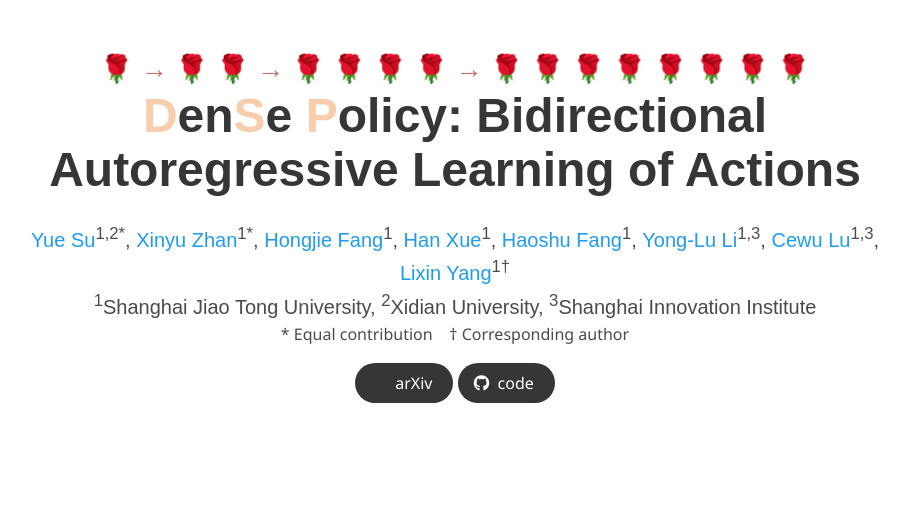
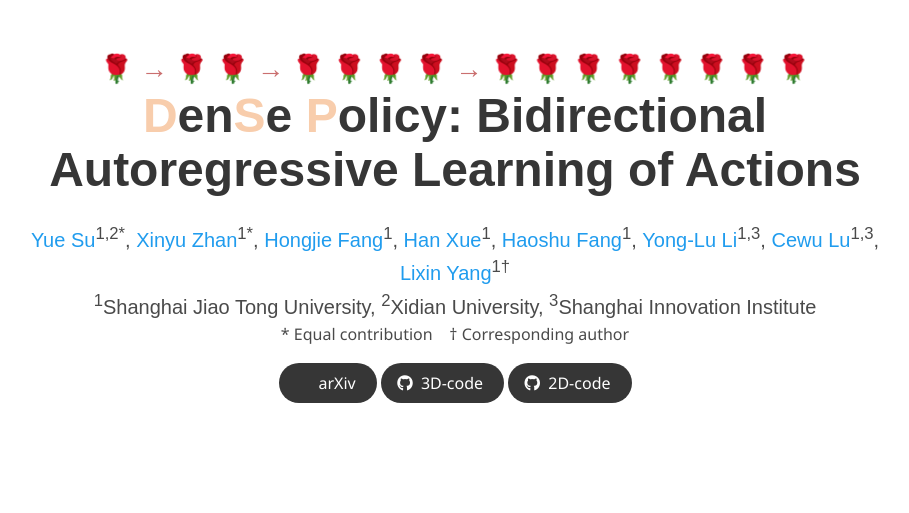
Before and after one commit to Selen-Suyue/DspNet, a plain HTML site: page index.html in a window 1280 px wide. Shown: the top 513 px of the page, without its empty margins (185-1094 px from the left). Drawn offline with nearby package versions, Linux system fonts and the light colour scheme; some icons are missing; a web font is replaced by a local one.

Commit message:
add 2d code

```diff
--- a/index.html
+++ b/index.html
@@ -108,7 +108,16 @@
                     <span class="icon">
                       <i class="fab fa-github"></i>
                     </span>
-                    <span>code</span>
+                    <span>3D-code</span>
+                  </a>
+                </span>
+                <span class="link-block">
+                  <a href="https://github.com/Selen-Suyue/DensePolicy2D"
+                    class="external-link button is-normal is-rounded is-dark">
+                    <span class="icon">
+                      <i class="fab fa-github"></i>
+                    </span>
+                    <span>2D-code</span>
                   </a>
                 </span>
               </div>
```
